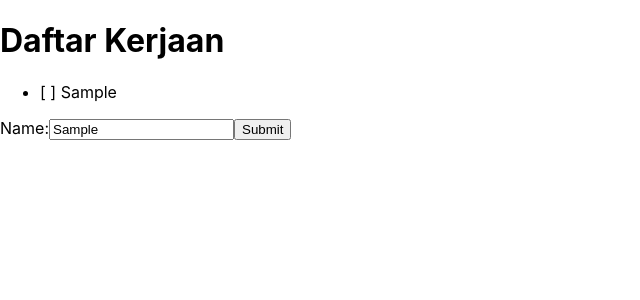
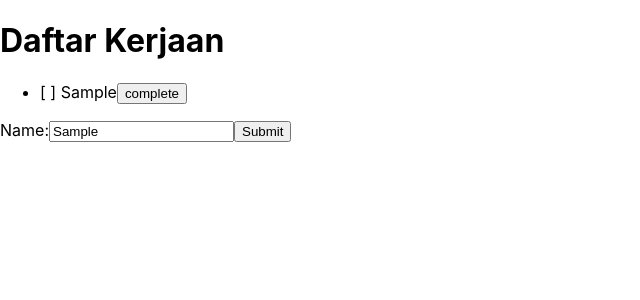
Before and after one commit to bayurn/react-todo, a React (Create React App) app in the folder client/: page / in a window 1280 px wide. Both pictures are taken after typing "Sample" into the empty fields and a click on the input "Submit". Shown: the top 300 px of the page, without its empty margins (0-640 px from the left). Built offline with nearby package versions, Linux system fonts and the light colour scheme.

Commit message:
build complete on todoItem

```diff
--- a/client/src/components/todoBox.js
+++ b/client/src/components/todoBox.js
@@ -8,7 +8,7 @@ export default class TodoBox extends Component {
         this.state = { data: [] };
 
         this.addTodo = this.addTodo.bind(this);
-        // this.handleSubmit = this.handleSubmit.bind(this);
+        this.completeTodo = this.completeTodo.bind(this);
     }
 
     addTodo(title) {
@@ -20,7 +20,9 @@ export default class TodoBox extends Component {
     completeTodo(id) {
         this.setState((state) => ({
             data: state.data.map(item => {
-                item.id === id
+                if (item.id === id) {
+                    item.complete = true;
+                }
             })
         }))
     }
@@ -29,7 +31,7 @@ export default class TodoBox extends Component {
         return (
             <div>
                 <h1>Daftar Kerjaan</h1>
-                <TodoList data={this.state.data} />
+                <TodoList data={this.state.data} complete={this.completeTodo} />
                 <TodoForm add={this.addTodo} />
             </div>
         );
--- a/client/src/components/todoItem.js
+++ b/client/src/components/todoItem.js
@@ -1,7 +1,9 @@
 import React from 'react';
 
 function TodoItem(props) {
-    return <li> {props.complete ? '[X]' : '[ ]'} {props.title}</li>
+    return <li> {props.item.complete ? '[X]' : '[ ]'} {props.item.title}
+        <button type="button" onClick={() => (props.complete(props.item.id))}>complete</button>
+    </li>
 }
 
 export default TodoItem;
--- a/client/src/components/todoList.js
+++ b/client/src/components/todoList.js
@@ -3,7 +3,7 @@ import TodoItem from './todoItem';
 
 function TodoList(props) {
     const listItems = props.data.map((item) =>
-        <TodoItem title={item.title} />
+        <TodoItem item={item} complete={props.complete} />
     );
     return <ul>{listItems}</ul>
 }
```
